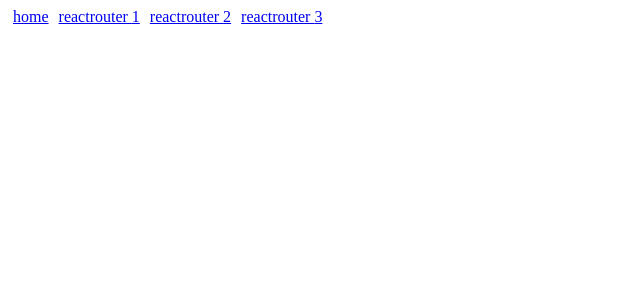
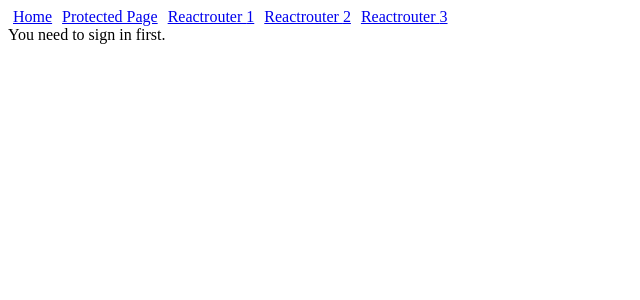
Before and after one commit to timh1203/react-redux-auth0-2019, a React (Create React App) app: page /redirect in a window 1280 px wide. Shown: the top 300 px of the page, without its empty margins (0-640 px from the left). Built offline with nearby package versions, Linux system fonts and the light colour scheme; what auth0-js would draw is missing.

Commit message:
Add protected and redirected pages

```diff
--- /dev/null
+++ b/src/auth/Protected.js
@@ -0,0 +1,11 @@
+import React from 'react'
+
+const Protected = (props) => {
+  return (
+    <div>
+      You have logged in successfully.
+    </div>
+  )
+}
+
+export default Protected
--- /dev/null
+++ b/src/auth/Redirected.js
@@ -0,0 +1,11 @@
+import React from 'react'
+
+const Redirect = (props) => {
+  return (
+    <div>
+      You need to sign in first.
+    </div>
+  )
+}
+
+export default Redirect
--- a/src/routes/Header.js
+++ b/src/routes/Header.js
@@ -14,11 +14,14 @@ class Header extends Component {
     return (
       <div>
         <Link to="/" style={{ padding: '5px' }}>
-          home
+          Home
+        </Link>
+        <Link to="/protected" style={{ padding: '5px' }}>
+          Protected Page
         </Link>
         {this.state.nums.map(num =>
           <Link key={num.id} to={{ pathname: '/reactrouter/' + num.id }} style={{ padding: '5px' }}>
-            reactrouter {num.id}
+            Reactrouter {num.id}
           </Link>
         )}
       </div>
--- a/src/routes/Routes.js
+++ b/src/routes/Routes.js
@@ -1,6 +1,6 @@
 // PACKAGE IMPORTS
 import React, { Component } from 'react'
-import { Router, Route, Switch } from 'react-router'
+import { Router, Route, Switch, Redirect } from 'react-router'
 
 // LOCAL IMPORTS
 import Header from './Header'
@@ -8,6 +8,8 @@ import Auth0 from '../containers/Auth0'
 import ReactRouter1 from '../functional/ReactRouter1'
 import Callback from '../auth/Callback'
 import Authcheck from '../auth/Authcheck'
+import Protected from '../auth/Protected'
+import Redirected from '../auth/Redirected'
 import history from './history'
 import auth0 from '../auth/auth'
 
@@ -23,6 +25,14 @@ const handleAuth = (props) => {
   }
 }
 
+const ProtectedRoute = ({ component: Component, auth }) => (
+  <Route render={props => auth.isAuthenticated() === true
+    ? <Component auth={auth} {...props} />
+    : <Redirect to={{ pathname: "/redirect" }} />
+  }
+  />
+)
+
 class Routes extends Component {
   render() {
     return (
@@ -33,7 +43,9 @@ class Routes extends Component {
             <Switch>
               <Route exact path="/" render={(props) => <Auth0 {...props} auth={auth} />} />
               <Route exact path="/authcheck" render={(props) => <Authcheck {...props} auth={auth} />} />
-              <Route path="/callback" render={(props) => { handleAuth(props); return <Callback />}} />
+              <Route path="/callback" render={(props) => { handleAuth(props); return <Callback /> }} />
+              <ProtectedRoute path="/protected" auth={auth} component={Protected} />
+              <Route path="/redirect" component={Redirected} />
               <Route path="/reactrouter/:id" render={(props) => <ReactRouter1 {...props} />} />
               {/* <Route path="/reactrouter2" component={ReactRouter2} />
               <Route path="/reactrouter3" component={ReactRouter3} /> */}
```
